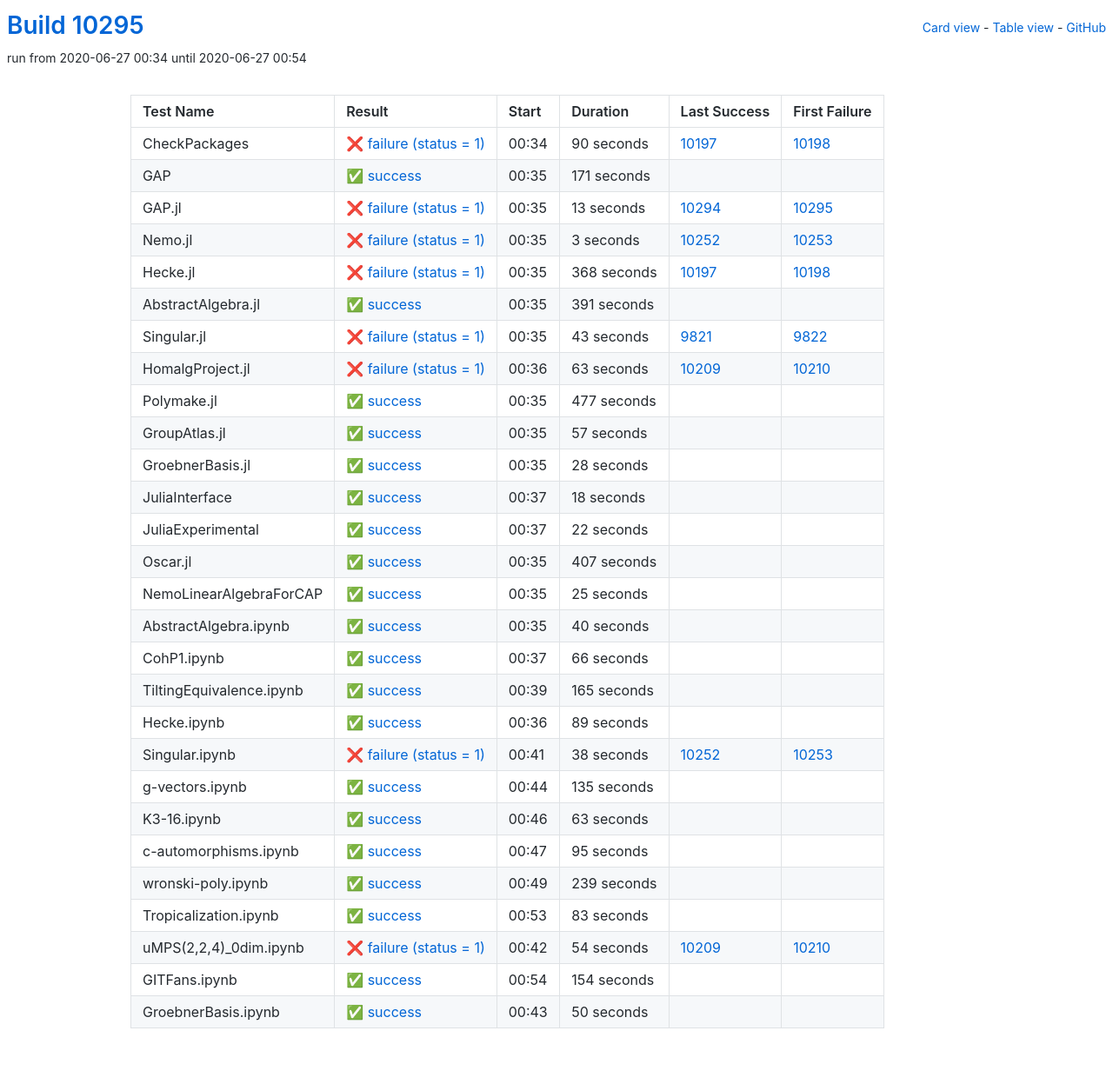
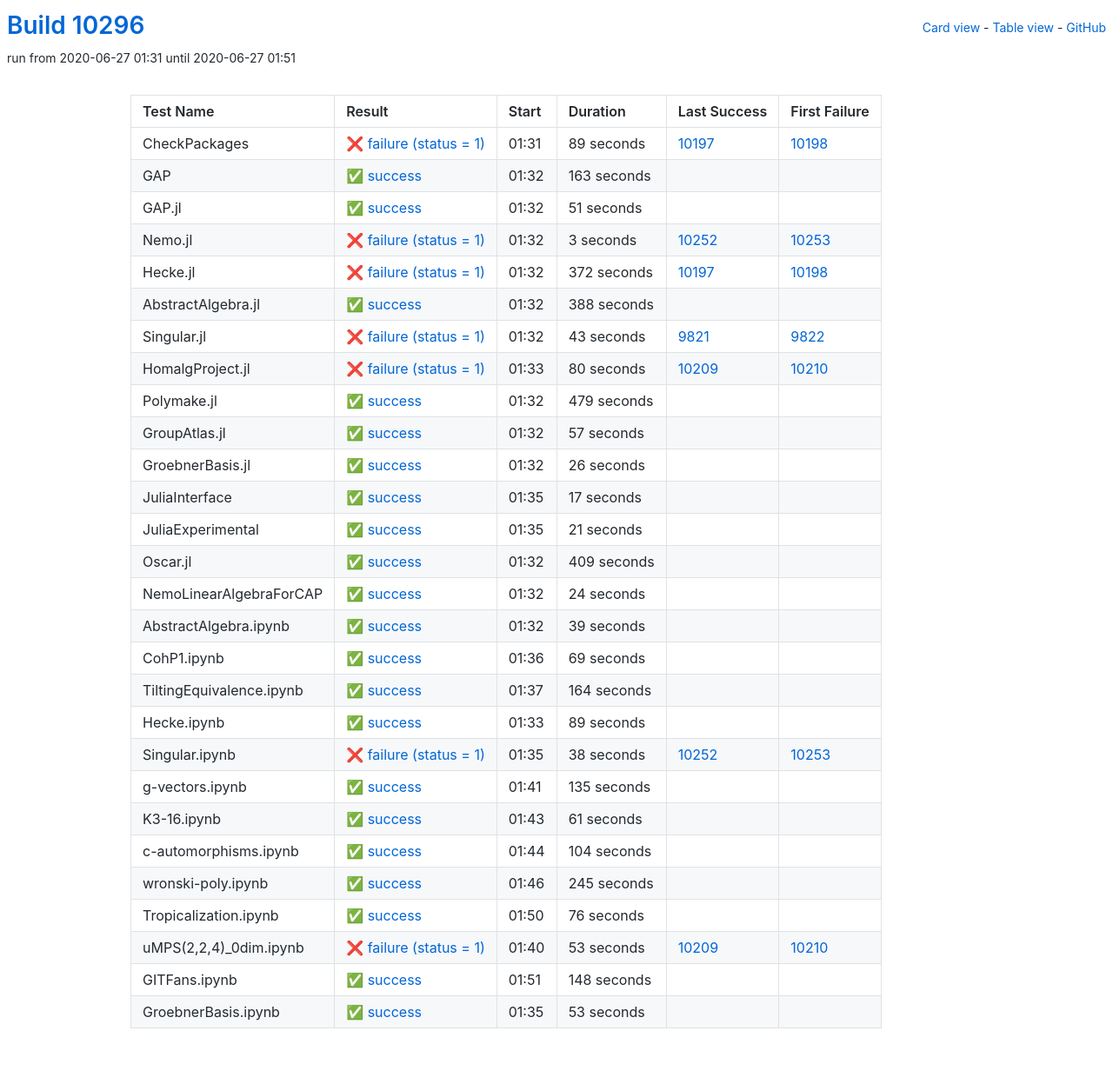
Before and after one commit to oscar-system/oscar-ci-status, a Jekyll site: the page built from table.html, in a window 1280 px wide. Shown: the whole page at 87% size. Built offline with Jekyll 4.4.1, drawn with Linux system fonts in a browser that asks for light colours.

Commit message:
Build #10296

```diff
--- a/_data/ci.yml
+++ b/_data/ci.yml
@@ -1,6 +1,6 @@
 ---
-build: 10295
-build_url: https://oscarci.mathematik.uni-kl.de/job/oscar/10295/
+build: 10296
+build_url: https://oscarci.mathematik.uni-kl.de/job/oscar/10296/
 job: oscar
 organization: oscar-system
 repo: oscar-ci-status
@@ -8,44 +8,44 @@ repourl: https://github.com/oscar-system/oscar-ci-status
 tests:
 - name: CheckPackages
   id: checkpackages
-  log: https://oscarci.mathematik.uni-kl.de/job/oscar/10295/artifact/logs/build-10295/CheckPackages.log
-  start: 2020-06-27 00:34
+  log: https://oscarci.mathematik.uni-kl.de/job/oscar/10296/artifact/logs/build-10296/CheckPackages.log
+  start: 2020-06-27 01:31
   success: false
   exitcode: 1
   status: failure
-  duration: 90
+  duration: 89
   last_success: 10197
   last_success_url: https://oscarci.mathematik.uni-kl.de/job/oscar/10197/
   first_failure: 10198
   first_failure_url: https://oscarci.mathematik.uni-kl.de/job/oscar/10198/
 - name: GAP
   id: gap
-  log: https://oscarci.mathematik.uni-kl.de/job/oscar/10295/artifact/logs/build-10295/GAP.log
-  start: 2020-06-27 00:35
+  log: https://oscarci.mathematik.uni-kl.de/job/oscar/10296/artifact/logs/build-10296/GAP.log
+  start: 2020-06-27 01:32
   success: true
   exitcode: 0
   status: success
-  duration: 171
+  duration: 163
   last_success: false
   last_success_url:
   first_failure: false
   first_failure_url:
 - name: GAP.jl
   id: gap-jl
-  log: https://oscarci.mathematik.uni-kl.de/job/oscar/10295/artifact/logs/build-10295/GAP.jl.log
-  start: 2020-06-27 00:35
-  success: false
-  exitcode: 1
-  status: failure
-  duration: 13
-  last_success: 10294
-  last_success_url: https://oscarci.mathematik.uni-kl.de/job/oscar/10294/
-  first_failure: 10295
-  first_failure_url: https://oscarci.mathematik.uni-kl.de/job/oscar/10295/
+  log: https://oscarci.mathematik.uni-kl.de/job/oscar/10296/artifact/logs/build-10296/GAP.jl.log
+  start: 2020-06-27 01:32
+  success: true
+  exitcode: 0
+  status: success
+  duration: 51
+  last_success: false
+  last_success_url:
+  first_failure: false
+  first_failure_url:
 - name: Nemo.jl
   id: nemo-jl
-  log: https://oscarci.mathematik.uni-kl.de/job/oscar/10295/artifact/logs/build-10295/Nemo.jl.log
-  start: 2020-06-27 00:35
+  log: https://oscarci.mathematik.uni-kl.de/job/oscar/10296/artifact/logs/build-10296/Nemo.jl.log
+  start: 2020-06-27 01:32
   success: false
   exitcode: 1
   status: failure
@@ -56,32 +56,32 @@ tests:
   first_failure_url: https://oscarci.mathematik.uni-kl.de/job/oscar/10253/
 - name: Hecke.jl
   id: hecke-jl
-  log: https://oscarci.mathematik.uni-kl.de/job/oscar/10295/artifact/logs/build-10295/Hecke.jl.log
-  start: 2020-06-27 00:35
+  log: https://oscarci.mathematik.uni-kl.de/job/oscar/10296/artifact/logs/build-10296/Hecke.jl.log
+  start: 2020-06-27 01:32
   success: false
   exitcode: 1
   status: failure
-  duration: 368
+  duration: 372
   last_success: 10197
   last_success_url: https://oscarci.mathematik.uni-kl.de/job/oscar/10197/
   first_failure: 10198
   first_failure_url: https://oscarci.mathematik.uni-kl.de/job/oscar/10198/
 - name: AbstractAlgebra.jl
   id: abstractalgebra-jl
-  log: https://oscarci.mathematik.uni-kl.de/job/oscar/10295/artifact/logs/build-10295/AbstractAlgebra.jl.log
-  start: 2020-06-27 00:35
+  log: https://oscarci.mathematik.uni-kl.de/job/oscar/10296/artifact/logs/build-10296/AbstractAlgebra.jl.log
+  start: 2020-06-27 01:32
   success: true
   exitcode: 0
   status: success
-  duration: 391
+  duration: 388
   last_success: false
   last_success_url:
   first_failure: false
   first_failure_url:
 - name: Singular.jl
   id: singular-jl
-  log: https://oscarci.mathematik.uni-kl.de/job/oscar/10295/artifact/logs/build-10295/Singular.jl.log
-  start: 2020-06-27 00:35
+  log: https://oscarci.mathematik.uni-kl.de/job/oscar/10296/artifact/logs/build-10296/Singular.jl.log
+  start: 2020-06-27 01:32
   success: false
   exitcode: 1
   status: failure
@@ -92,32 +92,32 @@ tests:
   first_failure_url: https://oscarci.mathematik.uni-kl.de/job/oscar/9822/
 - name: HomalgProject.jl
   id: homalgproject-jl
-  log: https://oscarci.mathematik.uni-kl.de/job/oscar/10295/artifact/logs/build-10295/HomalgProject.jl.log
-  start: 2020-06-27 00:36
+  log: https://oscarci.mathematik.uni-kl.de/job/oscar/10296/artifact/logs/build-10296/HomalgProject.jl.log
+  start: 2020-06-27 01:33
   success: false
   exitcode: 1
   status: failure
-  duration: 63
+  duration: 80
   last_success: 10209
   last_success_url: https://oscarci.mathematik.uni-kl.de/job/oscar/10209/
   first_failure: 10210
   first_failure_url: https://oscarci.mathematik.uni-kl.de/job/oscar/10210/
 - name: Polymake.jl
   id: polymake-jl
-  log: https://oscarci.mathematik.uni-kl.de/job/oscar/10295/artifact/logs/build-10295/Polymake.jl.log
-  start: 2020-06-27 00:35
+  log: https://oscarci.mathematik.uni-kl.de/job/oscar/10296/artifact/logs/build-10296/Polymake.jl.log
+  start: 2020-06-27 01:32
   success: true
   exitcode: 0
   status: success
-  duration: 477
+  duration: 479
   last_success: false
   last_success_url:
   first_failure: false
   first_failure_url:
 - name: GroupAtlas.jl
   id: groupatlas-jl
-  log: https://oscarci.mathematik.uni-kl.de/job/oscar/10295/artifact/logs/build-10295/GroupAtlas.jl.log
-  start: 2020-06-27 00:35
+  log: https://oscarci.mathematik.uni-kl.de/job/oscar/10296/artifact/logs/build-10296/GroupAtlas.jl.log
+  start: 2020-06-27 01:32
   success: true
   exitcode: 0
   status: success
@@ -128,104 +128,104 @@ tests:
   first_failure_url:
 - name: GroebnerBasis.jl
   id: groebnerbasis-jl
-  log: https://oscarci.mathematik.uni-kl.de/job/oscar/10295/artifact/logs/build-10295/GroebnerBasis.jl.log
-  start: 2020-06-27 00:35
+  log: https://oscarci.mathematik.uni-kl.de/job/oscar/10296/artifact/logs/build-10296/GroebnerBasis.jl.log
+  start: 2020-06-27 01:32
   success: true
   exitcode: 0
   status: success
-  duration: 28
+  duration: 26
   last_success: false
   last_success_url:
   first_failure: false
   first_failure_url:
 - name: JuliaInterface
   id: juliainterface
-  log: https://oscarci.mathematik.uni-kl.de/job/oscar/10295/artifact/logs/build-10295/JuliaInterface.log
-  start: 2020-06-27 00:37
+  log: https://oscarci.mathematik.uni-kl.de/job/oscar/10296/artifact/logs/build-10296/JuliaInterface.log
+  start: 2020-06-27 01:35
   success: true
   exitcode: 0
   status: success
-  duration: 18
+  duration: 17
   last_success: false
   last_success_url:
   first_failure: false
   first_failure_url:
 - name: JuliaExperimental
   id: juliaexperimental
-  log: https://oscarci.mathematik.uni-kl.de/job/oscar/10295/artifact/logs/build-10295/JuliaExperimental.log
-  start: 2020-06-27 00:37
+  log: https://oscarci.mathematik.uni-kl.de/job/oscar/10296/artifact/logs/build-10296/JuliaExperimental.log
+  start: 2020-06-27 01:35
   success: true
   exitcode: 0
   status: success
-  duration: 22
+  duration: 21
   last_success: false
   last_success_url:
   first_failure: false
   first_failure_url:
 - name: Oscar.jl
   id: oscar-jl
-  log: https://oscarci.mathematik.uni-kl.de/job/oscar/10295/artifact/logs/build-10295/Oscar.jl.log
-  start: 2020-06-27 00:35
+  log: https://oscarci.mathematik.uni-kl.de/job/oscar/10296/artifact/logs/build-10296/Oscar.jl.log
+  start: 2020-06-27 01:32
   success: true
   exitcode: 0
   status: success
-  duration: 407
+  duration: 409
   last_success: false
   last_success_url:
   first_failure: false
   first_failure_url:
 - name: NemoLinearAlgebraForCAP
   id: nemolinearalgebraforcap
-  log: https://oscarci.mathematik.uni-kl.de/job/oscar/10295/artifact/logs/build-10295/NemoLinearAlgebraForCAP.log
-  start: 2020-06-27 00:35
+  log: https://oscarci.mathematik.uni-kl.de/job/oscar/10296/artifact/logs/build-10296/NemoLinearAlgebraForCAP.log
+  start: 2020-06-27 01:32
   success: true
   exitcode: 0
   status: success
-  duration: 25
+  duration: 24
   last_success: false
   last_success_url:
   first_failure: false
   first_failure_url:
 - name: AbstractAlgebra.ipynb
   id: abstractalgebra-ipynb
-  log: https://oscarci.mathematik.uni-kl.de/job/oscar/10295/artifact/logs/build-10295/AbstractAlgebra.ipynb.log
-  start: 2020-06-27 00:35
+  log: https://oscarci.mathematik.uni-kl.de/job/oscar/10296/artifact/logs/build-10296/AbstractAlgebra.ipynb.log
+  start: 2020-06-27 01:32
   success: true
   exitcode: 0
   status: success
-  duration: 40
+  duration: 39
   last_success: false
   last_success_url:
   first_failure: false
   first_failure_url:
 - name: CohP1.ipynb
   id: cohp1-ipynb
-  log: https://oscarci.mathematik.uni-kl.de/job/oscar/10295/artifact/logs/build-10295/CohP1.ipynb.log
-  start: 2020-06-27 00:37
+  log: https://oscarci.mathematik.uni-kl.de/job/oscar/10296/artifact/logs/build-10296/CohP1.ipynb.log
+  start: 2020-06-27 01:36
   success: true
   exitcode: 0
   status: success
-  duration: 66
+  duration: 69
   last_success: false
   last_success_url:
   first_failure: false
   first_failure_url:
 - name: TiltingEquivalence.ipynb
   id: tiltingequivalence-ipynb
-  log: https://oscarci.mathematik.uni-kl.de/job/oscar/10295/artifact/logs/build-10295/TiltingEquivalence.ipynb.log
-  start: 2020-06-27 00:39
+  log: https://oscarci.mathematik.uni-kl.de/job/oscar/10296/artifact/logs/build-10296/TiltingEquivalence.ipynb.log
+  start: 2020-06-27 01:37
   success: true
   exitcode: 0
   status: success
-  duration: 165
+  duration: 164
   last_success: false
   last_success_url:
   first_failure: false
   first_failure_url:
 - name: Hecke.ipynb
   id: hecke-ipynb
-  log: https://oscarci.mathematik.uni-kl.de/job/oscar/10295/artifact/logs/build-10295/Hecke.ipynb.log
-  start: 2020-06-27 00:36
+  log: https://oscarci.mathematik.uni-kl.de/job/oscar/10296/artifact/logs/build-10296/Hecke.ipynb.log
+  start: 2020-06-27 01:33
   success: true
   exitcode: 0
   status: success
@@ -236,8 +236,8 @@ tests:
   first_failure_url:
 - name: Singular.ipynb
   id: singular-ipynb
-  log: https://oscarci.mathematik.uni-kl.de/job/oscar/10295/artifact/logs/build-10295/Singular.ipynb.log
-  start: 2020-06-27 00:41
+  log: https://oscarci.mathematik.uni-kl.de/job/oscar/10296/artifact/logs/build-10296/Singular.ipynb.log
+  start: 2020-06-27 01:35
   success: false
   exitcode: 1
   status: failure
@@ -248,8 +248,8 @@ tests:
   first_failure_url: https://oscarci.mathematik.uni-kl.de/job/oscar/10253/
 - name: g-vectors.ipynb
   id: g-vectors-ipynb
-  log: https://oscarci.mathematik.uni-kl.de/job/oscar/10295/artifact/logs/build-10295/g-vectors.ipynb.log
-  start: 2020-06-27 00:44
+  log: https://oscarci.mathematik.uni-kl.de/job/oscar/10296/artifact/logs/build-10296/g-vectors.ipynb.log
+  start: 2020-06-27 01:41
   success: true
   exitcode: 0
   status: success
@@ -260,84 +260,84 @@ tests:
   first_failure_url:
 - name: K3-16.ipynb
   id: k3-16-ipynb
-  log: https://oscarci.mathematik.uni-kl.de/job/oscar/10295/artifact/logs/build-10295/K3-16.ipynb.log
-  start: 2020-06-27 00:46
+  log: https://oscarci.mathematik.uni-kl.de/job/oscar/10296/artifact/logs/build-10296/K3-16.ipynb.log
+  start: 2020-06-27 01:43
   success: true
   exitcode: 0
   status: success
-  duration: 63
+  duration: 61
   last_success: false
   last_success_url:
   first_failure: false
   first_failure_url:
 - name: c-automorphisms.ipynb
   id: c-automorphisms-ipynb
-  log: https://oscarci.mathematik.uni-kl.de/job/oscar/10295/artifact/logs/build-10295/c-automorphisms.ipynb.log
-  start: 2020-06-27 00:47
+  log: https://oscarci.mathematik.uni-kl.de/job/oscar/10296/artifact/logs/build-10296/c-automorphisms.ipynb.log
+  start: 2020-06-27 01:44
   success: true
   exitcode: 0
   status: success
-  duration: 95
+  duration: 104
   last_success: false
   last_success_url:
   first_failure: false
   first_failure_url:
 - name: wronski-poly.ipynb
   id: wronski-poly-ipynb
-  log: https://oscarci.mathematik.uni-kl.de/job/oscar/10295/artifact/logs/build-10295/wronski-poly.ipynb.log
-  start: 2020-06-27 00:49
+  log: https://oscarci.mathematik.uni-kl.de/job/oscar/10296/artifact/logs/build-10296/wronski-poly.ipynb.log
+  start: 2020-06-27 01:46
   success: true
   exitcode: 0
   status: success
-  duration: 239
+  duration: 245
   last_success: false
   last_success_url:
   first_failure: false
   first_failure_url:
 - name: Tropicalization.ipynb
   id: tropicalization-ipynb
-  log: https://oscarci.mathematik.uni-kl.de/job/oscar/10295/artifact/logs/build-10295/Tropicalization.ipynb.log
-  start: 2020-06-27 00:53
+  log: https://oscarci.mathematik.uni-kl.de/job/oscar/10296/artifact/logs/build-10296/Tropicalization.ipynb.log
+  start: 2020-06-27 01:50
   success: true
   exitcode: 0
   status: success
-  duration: 83
+  duration: 76
   last_success: false
   last_success_url:
   first_failure: false
   first_failure_url:
 - name: uMPS(2,2,4)_0dim.ipynb
   id: umps-2-2-4-0dim-ipynb
-  log: https://oscarci.mathematik.uni-kl.de/job/oscar/10295/artifact/logs/build-10295/uMPS-2-2-4-_0dim.ipynb.log
-  start: 2020-06-27 00:42
+  log: https://oscarci.mathematik.uni-kl.de/job/oscar/10296/artifact/logs/build-10296/uMPS-2-2-4-_0dim.ipynb.log
+  start: 2020-06-27 01:40
   success: false
   exitcode: 1
   status: failure
-  duration: 54
+  duration: 53
   last_success: 10209
   last_success_url: https://oscarci.mathematik.uni-kl.de/job/oscar/10209/
   first_failure: 10210
   first_failure_url: https://oscarci.mathematik.uni-kl.de/job/oscar/10210/
 - name: GITFans.ipynb
   id: gitfans-ipynb
-  log: https://oscarci.mathematik.uni-kl.de/job/oscar/10295/artifact/logs/build-10295/GITFans.ipynb.log
-  start: 2020-06-27 00:54
+  log: https://oscarci.mathematik.uni-kl.de/job/oscar/10296/artifact/logs/build-10296/GITFans.ipynb.log
+  start: 2020-06-27 01:51
   success: true
   exitcode: 0
   status: success
-  duration: 154
+  duration: 148
   last_success: false
   last_success_url:
   first_failure: false
   first_failure_url:
 - name: GroebnerBasis.ipynb
   id: groebnerbasis-ipynb
-  log: https://oscarci.mathematik.uni-kl.de/job/oscar/10295/artifact/logs/build-10295/GroebnerBasis.ipynb.log
-  start: 2020-06-27 00:43
+  log: https://oscarci.mathematik.uni-kl.de/job/oscar/10296/artifact/logs/build-10296/GroebnerBasis.ipynb.log
+  start: 2020-06-27 01:35
   success: true
   exitcode: 0
   status: success
-  duration: 50
+  duration: 53
   last_success: false
   last_success_url:
   first_failure: false
```
Also changed, not shown: README.md.
